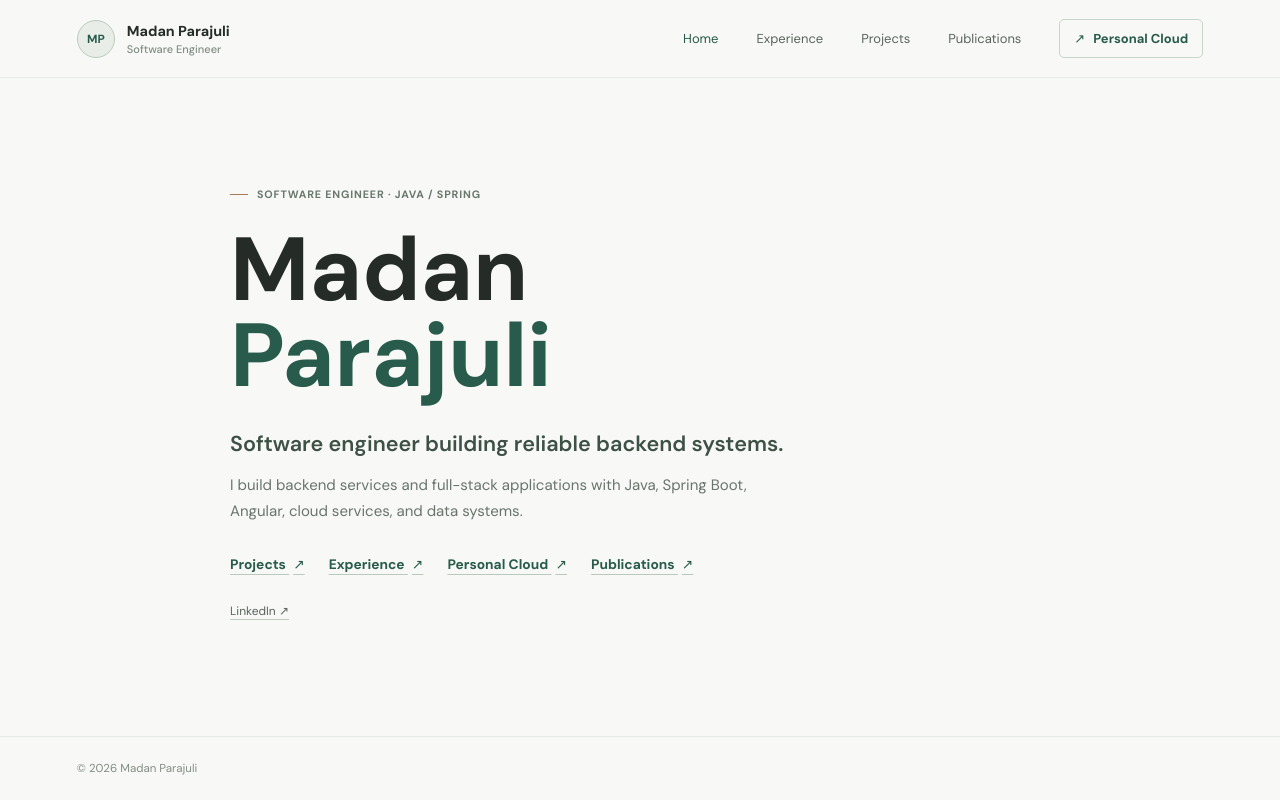
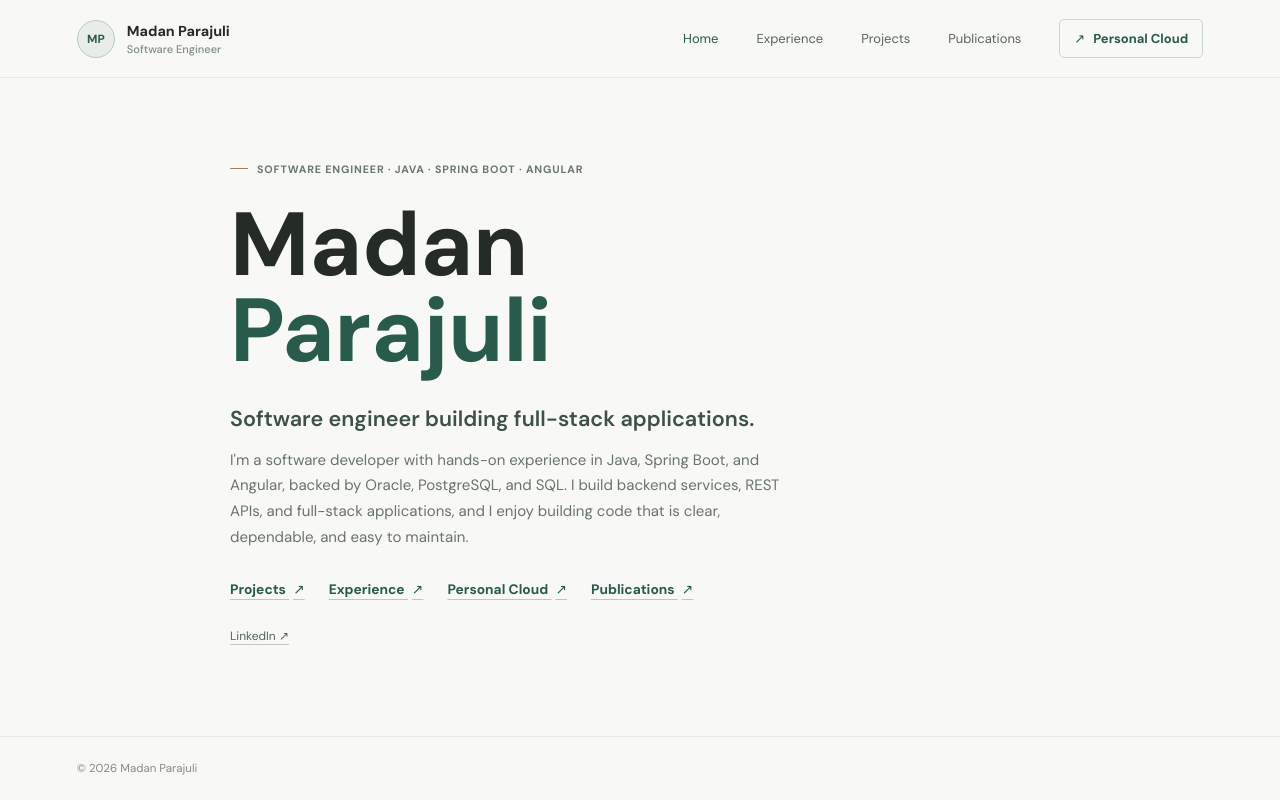
Before and after one commit to MadanParajuli/personal-cloud-system-ui, an Angular app: page /home in a window 1280 px wide. Built offline with nearby package versions, Linux system fonts and the light colour scheme; no server answers.

Commit message:
edit on the intro page

```diff
--- a/src/app/components/portfolio/home/portfolio-home.component.html
+++ b/src/app/components/portfolio/home/portfolio-home.component.html
@@ -1,11 +1,12 @@
 <section class="intro" aria-labelledby="intro-title">
   <div class="intro-copy">
-    <p class="eyebrow"><span></span> SOFTWARE ENGINEER · JAVA / SPRING</p>
+    <p class="eyebrow"><span></span> SOFTWARE ENGINEER · JAVA · SPRING BOOT · ANGULAR</p>
     <h1 id="intro-title">Madan<br /><em>Parajuli</em></h1>
-    <p class="lead">Software engineer building reliable backend systems.</p>
+    <p class="lead">Software engineer building full-stack applications.</p>
     <p class="summary">
-      I build backend services and full-stack applications with Java, Spring Boot, Angular, cloud
-      services, and data systems.
+      I'm a software developer with hands-on experience in Java, Spring Boot, and Angular, backed by Oracle,
+      PostgreSQL, and SQL. I build backend services, REST APIs, and full-stack applications,
+      and I enjoy building code that is clear, dependable, and easy to maintain.
     </p>
     <nav class="portfolio-links" aria-label="Explore portfolio">
       <a [href]="projectsHref" (click)="openProjects($event)">Projects <span aria-hidden="true">↗</span></a>
```
